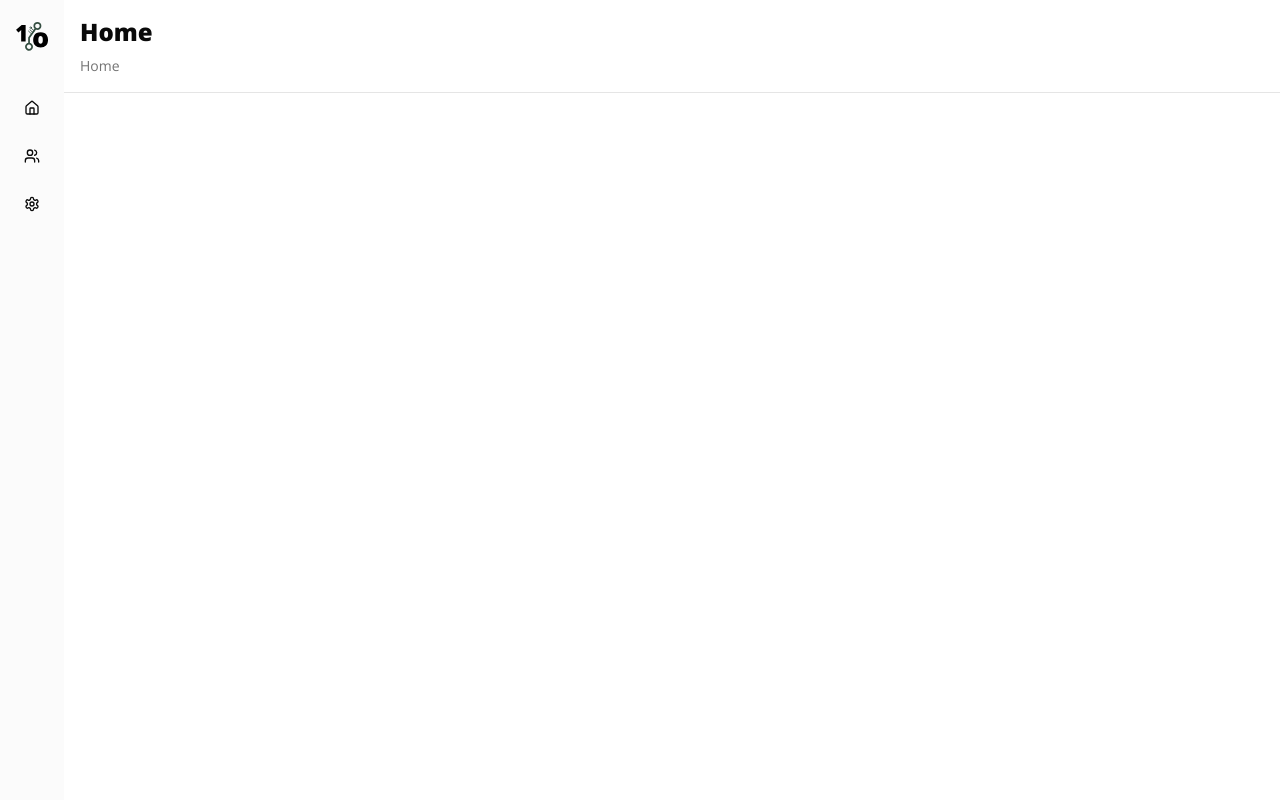
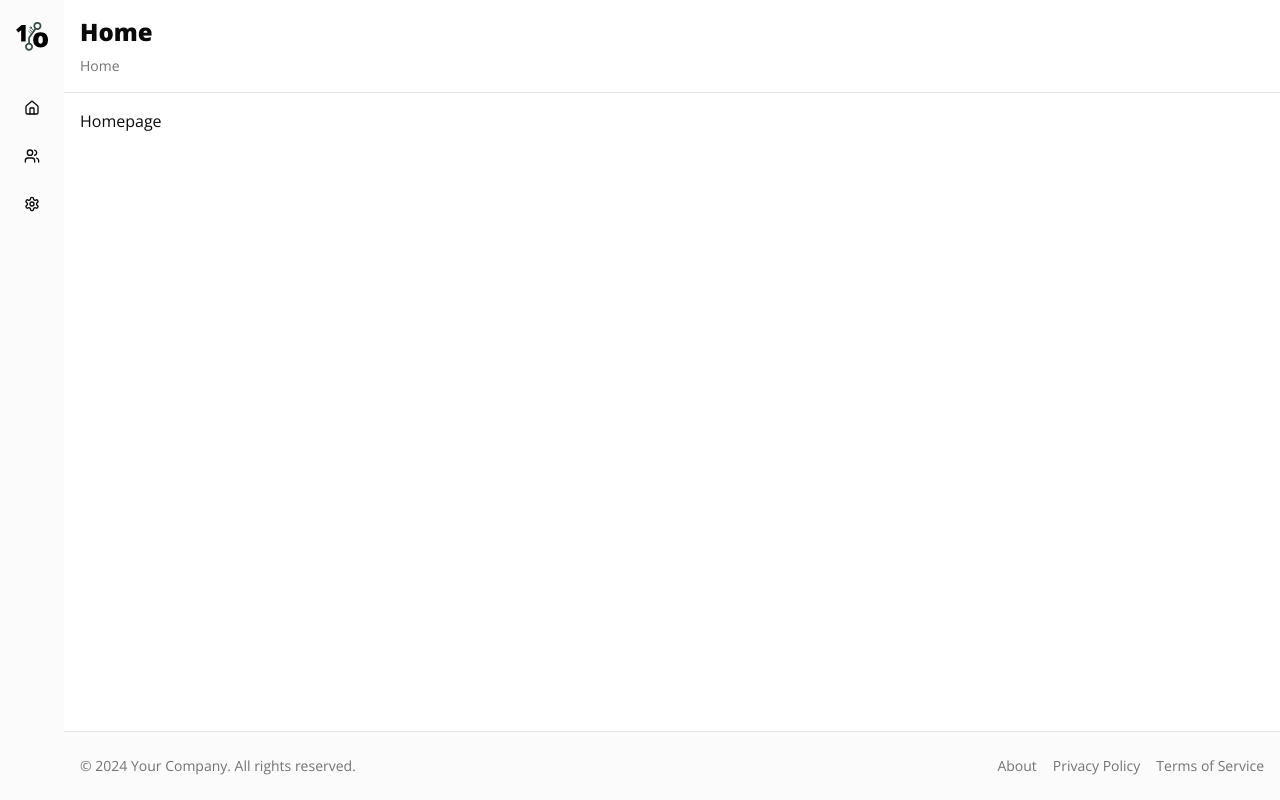
Before and after one commit to 1oannis/homepage, a Next.js app: page / in a window 1280 px wide. Built offline with nearby package versions, Linux system fonts and the light colour scheme.

Commit message:
feat add footer

```diff
--- /dev/null
+++ b/app/(home)/about/page.tsx
@@ -0,0 +1,10 @@
+import type { Metadata } from "next"
+
+export const metadata: Metadata = {
+  title: "About",
+  description: "This is the about page",
+}
+
+export default function About() {
+  return <h1>About</h1>
+}
--- /dev/null
+++ b/app/(home)/privacy/page.tsx
@@ -0,0 +1,10 @@
+import type { Metadata } from "next"
+
+export const metadata: Metadata = {
+  title: "Privacy Policy",
+  description: "This is the privacy policy page",
+}
+
+export default function Privacy() {
+  return <h1>Privacy Policy</h1>
+}
--- /dev/null
+++ b/app/(home)/terms/page.tsx
@@ -0,0 +1,10 @@
+import type { Metadata } from "next"
+
+export const metadata: Metadata = {
+  title: "Terms of Service",
+  description: "This is the terms of service page",
+}
+
+export default function Terms() {
+  return <h1>Terms of Service</h1>
+}
--- a/app/layout.tsx
+++ b/app/layout.tsx
@@ -1,8 +1,11 @@
+import "@/app/globals.css"
+
+import type { Metadata } from "next"
+
 import { open_sans } from "@/app/fonts"
-import "@/app/globals.css"
+import Footer from "@/components/ui/footer"
+import Header from "@/components/ui/header"
 import Sidebar from "@/components/ui/sidebar"
-import Header from "@/components/ui/header"
-import { Metadata } from "next";
 
 export const metadata: Metadata = {
   title: "Root Layout",
@@ -18,25 +21,24 @@ export const metadata: Metadata = {
         type: "image/x-icon",
         url: "/favicon-dark.ico",
         media: "(prefers-color-scheme: dark)",
-      }
+      },
     ],
   },
-};
+}
 
 export default function RootLayout({
   children,
 }: Readonly<{
-  children: React.ReactNode;
+  children: React.ReactNode
 }>) {
   return (
     <html lang="en">
       <body className={`${open_sans.className} antialiased`}>
         <Sidebar>
-        <div className="flex flex-col h-full">
+          <div className="flex h-full flex-col">
             <Header />
-            <main className="flex-1 p-4 overflow-auto">
-              {children}
-            </main>
+            <main className="flex-1 overflow-auto p-4">{children}</main>
+            <Footer />
           </div>
         </Sidebar>
       </body>
--- a/app/page.tsx
+++ b/app/page.tsx
@@ -6,8 +6,5 @@ export const metadata: Metadata = {
 }
 
 export default function Home() {
-  return (
-    <>
-    </>
-  )
+  return <h1>Homepage</h1>
 }
--- /dev/null
+++ b/components/ui/footer.tsx
@@ -0,0 +1,37 @@
+import Link from "next/link"
+
+export default function Footer() {
+  return (
+    <footer className="border-t bg-muted/40">
+      <div className="container mx-auto px-4 py-6">
+        <div className="flex flex-col items-center justify-between md:flex-row">
+          <div className="mb-4 md:mb-0">
+            <p className="text-sm text-muted-foreground">
+              © 2024 Your Company. All rights reserved.
+            </p>
+          </div>
+          <nav className="flex space-x-4">
+            <Link
+              href="/about"
+              className="text-sm text-muted-foreground hover:text-foreground"
+            >
+              About
+            </Link>
+            <Link
+              href="/privacy"
+              className="text-sm text-muted-foreground hover:text-foreground"
+            >
+              Privacy Policy
+            </Link>
+            <Link
+              href="/terms"
+              className="text-sm text-muted-foreground hover:text-foreground"
+            >
+              Terms of Service
+            </Link>
+          </nav>
+        </div>
+      </div>
+    </footer>
+  )
+}
--- a/components/ui/sidebar.tsx
+++ b/components/ui/sidebar.tsx
@@ -1,27 +1,40 @@
 "use client"
 
+import { Home, PanelRightClose, Settings, Users } from "lucide-react"
+import Image from "next/image"
+import Link from "next/link"
 import React, { useState } from "react"
-import { PanelRightClose, Home, Settings, Users } from "lucide-react"
+
+import { Button } from "@/components/ui/button"
+import {
+  Tooltip,
+  TooltipContent,
+  TooltipProvider,
+  TooltipTrigger,
+} from "@/components/ui/tooltip"
 import { cn } from "@/lib/utils"
-import { Button } from "@/components/ui/button"
-import { Tooltip, TooltipContent, TooltipProvider, TooltipTrigger } from "@/components/ui/tooltip"
-import Image from "next/image"
 
 interface SidebarItemProps {
   icon: React.ReactNode
   label: string
   isOpen: boolean
+  href: string
 }
 
-function SidebarItem({ icon, label, isOpen }: SidebarItemProps) {
+function SidebarItem({ icon, label, isOpen, href }: SidebarItemProps) {
   return (
     <TooltipProvider>
       <Tooltip>
         <TooltipTrigger asChild>
-                    <Button variant="ghost" className={cn("w-full justify-start", isOpen ? "px-2" : "px-2")}>
+          <Link href={href}>
+            <Button
+              variant="ghost"
+              className={cn("w-full justify-start", isOpen ? "px-2" : "px-2")}
+            >
               {icon}
               {isOpen && <span className="ml-2">{label}</span>}
             </Button>
+          </Link>
         </TooltipTrigger>
         {!isOpen && <TooltipContent>{label}</TooltipContent>}
       </Tooltip>
@@ -29,40 +42,85 @@ function SidebarItem({ icon, label, isOpen }: SidebarItemProps) {
   )
 }
 
-export default function Sidebar({ children }: Readonly<{ children: React.ReactNode }>) {
+export default function Sidebar({
+  children,
+}: Readonly<{ children: React.ReactNode }>) {
   const [isSidebarOpen, setIsSidebarOpen] = useState(false)
   const toggleSidebar = () => setIsSidebarOpen(!isSidebarOpen)
 
   return (
     <div className="flex h-screen bg-background">
       {/* Sidebar */}
-            <aside className={cn(
-                "fixed top-0 left-0 z-40 h-screen bg-muted/40 p-4 transition-all duration-300 ease-in-out flex flex-col",
+      <aside
+        className={cn(
+          "fixed left-0 top-0 z-40 flex h-screen flex-col bg-muted/40 p-4 transition-all duration-300 ease-in-out",
           isSidebarOpen ? "w-52" : "w-16"
-            )}>
-                <div className={cn("flex items-center", isSidebarOpen ? "justify-between" : "justify-center", "mb-8")}>
-                    {isSidebarOpen && <Image src="/logo.svg" alt="Logo" width={120} height={32} priority={true} />}
+        )}
+      >
+        <div
+          className={cn(
+            "flex items-center",
+            isSidebarOpen ? "justify-between" : "justify-center",
+            "mb-8"
+          )}
+        >
+          {isSidebarOpen && (
+            <Image
+              src="/logo.svg"
+              alt="Logo"
+              width={120}
+              height={32}
+              priority
+            />
+          )}
           <Button variant="ghost" size="icon" onClick={toggleSidebar}>
-                        {isSidebarOpen ? <PanelRightClose className="h-4 w-4" /> : <Image src="/logo-minimal.svg" alt="Logo-minimal" width={32} height={32} priority={true} />}
+            {isSidebarOpen ? (
+              <PanelRightClose className="size-4" />
+            ) : (
+              <Image
+                src="/logo-minimal.svg"
+                alt="Logo-minimal"
+                width={32}
+                height={32}
+                priority
+              />
+            )}
           </Button>
         </div>
         <nav className="space-y-2">
           <div className="mb-2">
-                        <SidebarItem icon={<Home className="h-4 w-4" />} label="Home" isOpen={isSidebarOpen} />
+            <SidebarItem
+              icon={<Home className="size-4" />}
+              label="Home"
+              isOpen={isSidebarOpen}
+              href="/"
+            />
           </div>
           <div className="mb-2">
-                        <SidebarItem icon={<Users className="h-4 w-4" />} label="Users" isOpen={isSidebarOpen} />
+            <SidebarItem
+              icon={<Users className="size-4" />}
+              label="Users"
+              isOpen={isSidebarOpen}
+              href="/users"
+            />
           </div>
           <div className="mb-2">
-                        <SidebarItem icon={<Settings className="h-4 w-4" />} label="Settings" isOpen={isSidebarOpen} />
+            <SidebarItem
+              icon={<Settings className="size-4" />}
+              label="Settings"
+              isOpen={isSidebarOpen}
+              href="/settings"
+            />
           </div>
         </nav>
       </aside>
       {/* Main content */}
-            <div className={cn(
+      <div
+        className={cn(
           "flex-1 transition-all duration-300 ease-in-out",
           isSidebarOpen ? "ml-52" : "ml-16"
-            )}>
+        )}
+      >
         {children}
       </div>
     </div>
```
Lines whose indentation alone changed are shown as unchanged.
